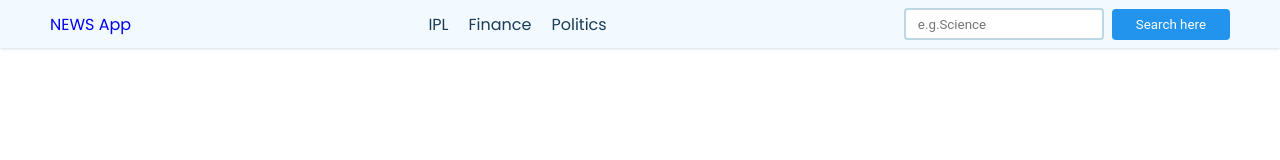
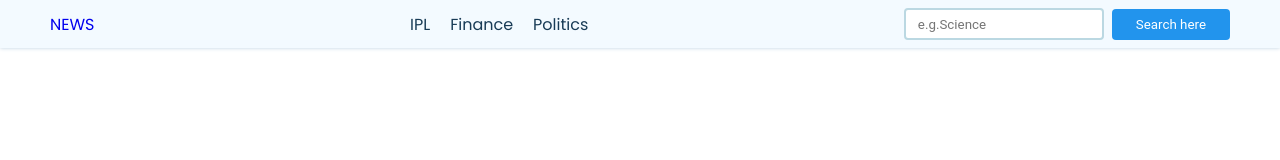
Before and after one commit to Skyakash990/News-App, a plain HTML site: page index.html in a window 1280 px wide. Drawn offline with Linux system fonts and the light colour scheme; no server answers.

Commit message:
Update index.html

```diff
--- a/index.html
+++ b/index.html
@@ -10,7 +10,7 @@
     <nav>
         <div class="main-nav container flex fl">
             <div class="logo">
-                <a href="#">NEWS App</a>
+                <a href="#">NEWS</a>
             </div>
             <div class="nav-links">
                 <ul class="flex fc">
```
